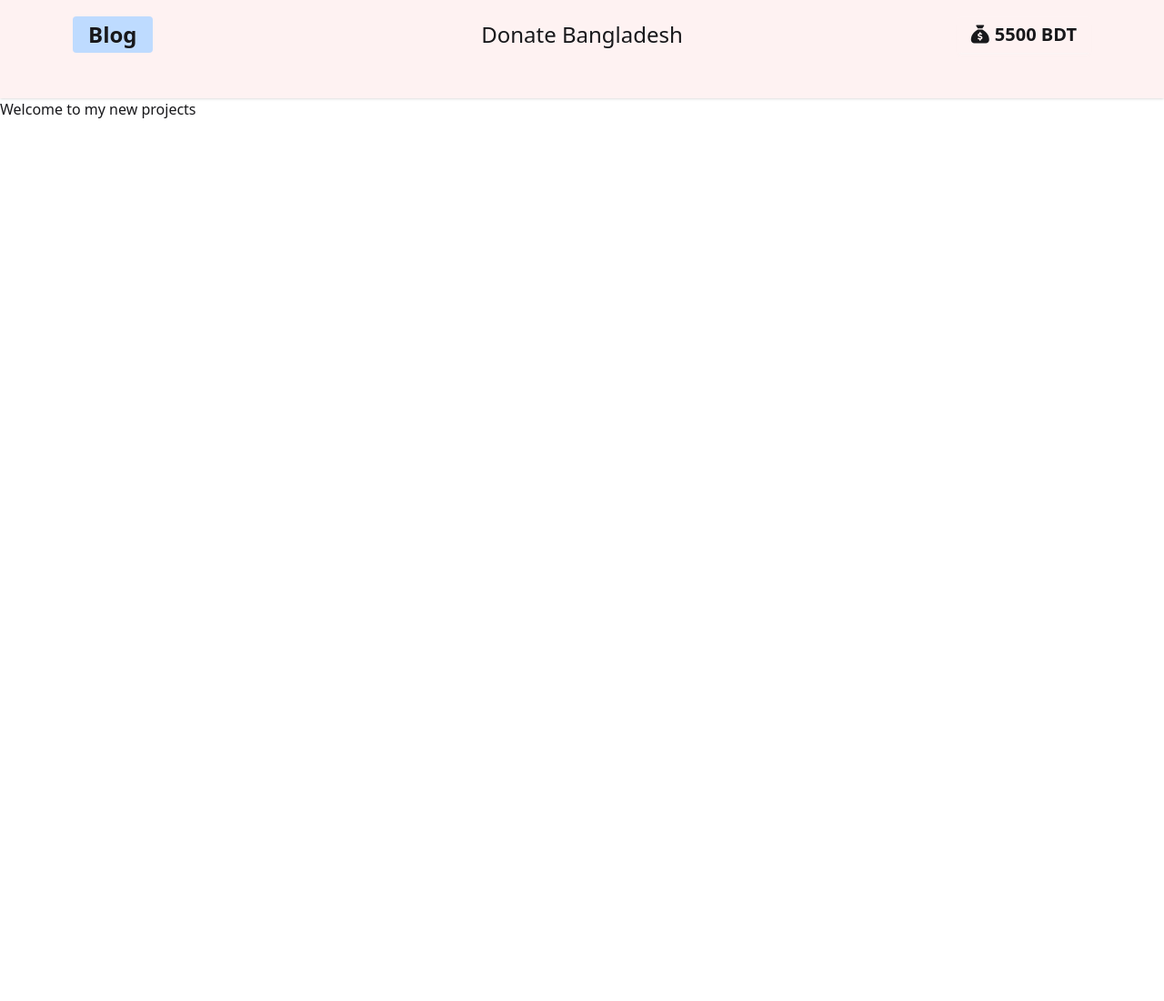
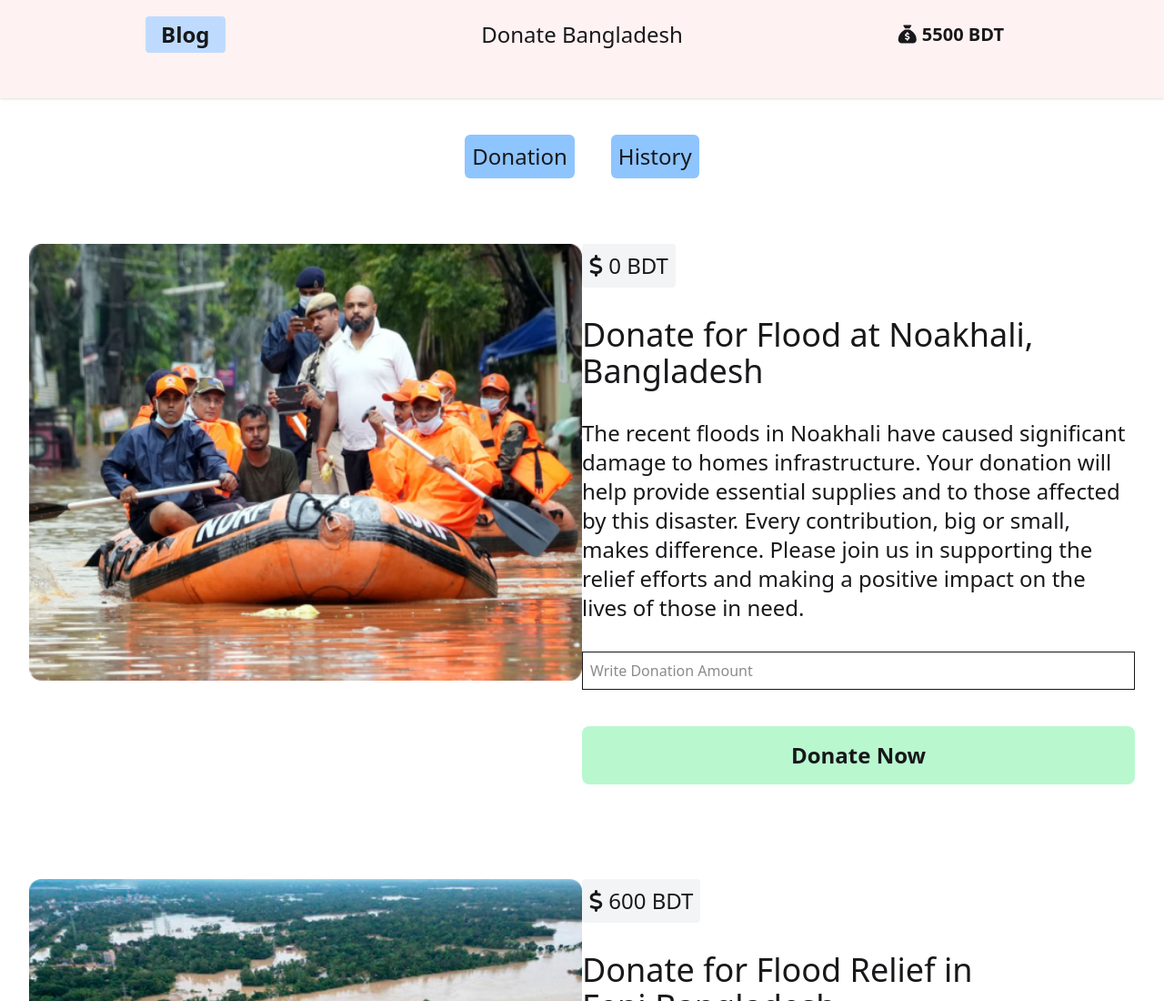
Before and after one commit to zahangir1989/B10A5-DOM-Quest-Build-29, a plain HTML site: page index.html in a window 1280 px wide. Shown: the top 1100 px of the page at 91% size. Before the commit the page ends 800 px from the top, so only its background shows below. Drawn offline with nearby package versions, Linux system fonts and the light colour scheme.

Commit message:
grid and flex section are some work done

```diff
--- a/index.html
+++ b/index.html
@@ -10,7 +10,7 @@
 </head>
 <body>
     <header>
-        <div class="navbar bg-base-100 shadow-sm bg-red-50 px-20 pb-10">
+        <div class="navbar bg-base-100 shadow-sm bg-red-50 px-40 pb-10">
             <div class="navbar-start">
               <div class="dropdown">
                 <div tabindex="0" role="button" class="btn btn-ghost lg:hidden">
@@ -37,7 +37,47 @@
 
     </header>
     <main>
-        <h1>Welcome to my new projects</h1>
+       <div class="container mx-auto">
+        <div class="flex justify-center gap-10 py-10 ">
+          <button class="text-2xl p-2 rounded-md bg-blue-300">Donation</button>
+          <button class="text-2xl p-2 rounded-md bg-blue-300">History</button>
+        </div>
+        <div>
+          <div class="grid grid-cols-2 p-8 rounded-md mb-10">
+            <img class="w-180 h-120" src="assets/noakhali.png" alt="">
+            <div>
+              <h4 class="bg-gray-100 inline-block p-2 rounded-sm text-2xl mb-8"><i class="fa-solid fa-dollar-sign"></i> 0 BDT</h4>
+              <h2 class="mb-8 text-4xl">Donate for Flood at Noakhali, Bangladesh</h2>
+              <p class="mb-8 text-2xl"> The recent floods in Noakhali have caused significant damage to homes  infrastructure. Your donation will help provide essential supplies and  to those affected by this disaster. Every contribution, big or small, makes  difference. Please join us in supporting the relief efforts and making a positive impact on the lives of those in need.</p>
+              <input class="mb-10 w-full p-2" type="text"placeholder="Write Donation Amount"><br>
+              <button class="bg-green-200  rounded-lg p-4 w-full text-2xl font-bold">Donate Now</button>
+            </div>
+          </div>
+
+          <div class="grid grid-cols-2 p-8 rounded-md mb-10">
+            <img class="w-180 h-120" src="assets/feni.png" alt="">
+            <div>
+              <h4 class="bg-gray-100 inline-block p-2 rounded-sm text-2xl mb-8"><i class="fa-solid fa-dollar-sign"></i> 600 BDT</h4>
+              <h2 class="mb-8 text-4xl">Donate for Flood Relief in Feni,Bangladesh</h2>
+              <p class="mb-8 text-2xl"> The recent floods in Feni have devastated local communities, leading to severe disruption and loss. Your generous donation will help provide immediate aid, including food, clean water, and medical supplies, to those affected by this calamity. Together, we can offer crucial support and help rebuild lives in the aftermath of this disaster.</p>
+              <input class="mb-10 w-full p-2" type="text"placeholder="Write Donation Amount"><br>
+              <button class="bg-green-200  rounded-lg p-4 w-full text-2xl font-bold">Donate Now</button>
+            </div>
+          </div>
+
+          <div class="grid grid-cols-2 p-8 rounded-md mb-10">
+            <img class="w-180 h-120" src="assets/quota-protest.png" alt="">
+            <div>
+              <h4 class="bg-gray-100 inline-block p-2 rounded-sm text-2xl mb-8"><i class="fa-solid fa-dollar-sign"></i> 2400 BDT</h4>
+              <h2 class="mb-8 text-4xl">Aid for Injured in the Quota Movement</h2>
+              <p class="mb-8 text-2xl">The recent Quota movement has resulted in numerous injuries and significant hardship for many individuals. Your support is crucial in providing medical assistance, rehabilitation, and necessary supplies to those affected. By contributing, you help ensure that injured individuals receive the care and support they need during this challenging time.</p>
+              <input class="mb-10 w-full p-2" type="text"placeholder="Write Donation Amount"><br>
+              <button class="bg-green-200 rounded-lg p-4 w-full text-2xl font-bold">Donate Now</button>
+            </div>
+          </div>
+
+        </div>
+       </div>
     </main>
     <footer>
 
```
